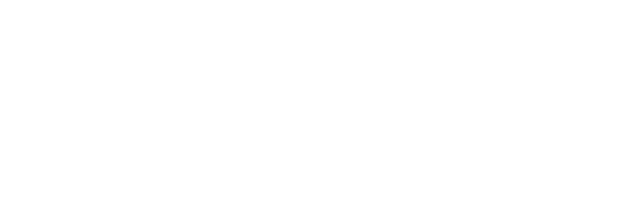
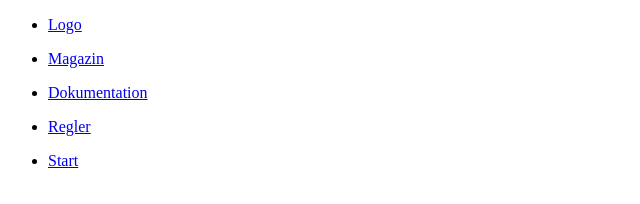
Before and after one commit to KristianRHJeppesen/Burning-man-Hjemmeside-GF-2, a plain HTML site: page index.html in a window 1280 px wide. Shown: the whole page, without its empty margins (0-640 px from the left). Drawn offline with Linux system fonts and the light colour scheme.

Commit message:
lavede nav

```diff
--- a/index.html
+++ b/index.html
@@ -6,5 +6,25 @@
     <meta name="viewport" content="width=device-width, initial-scale=1.0" />
     <title>Burning man</title>
   </head>
-  <body></body>
+  <body>
+    <header>
+      <nav>
+        <ul>
+          <li><a href="#">Logo</a></li>
+        </ul>
+        <ul>
+          <li><a href="#">Magazin</a></li>
+        </ul>
+        <ul>
+          <li><a href="#">Dokumentation</a></li>
+        </ul>
+        <ul>
+          <li><a href="#">Regler</a></li>
+        </ul>
+        <ul>
+          <li><a href="#">Start</a></li>
+        </ul>
+      </nav>
+    </header>
+  </body>
 </html>
```
